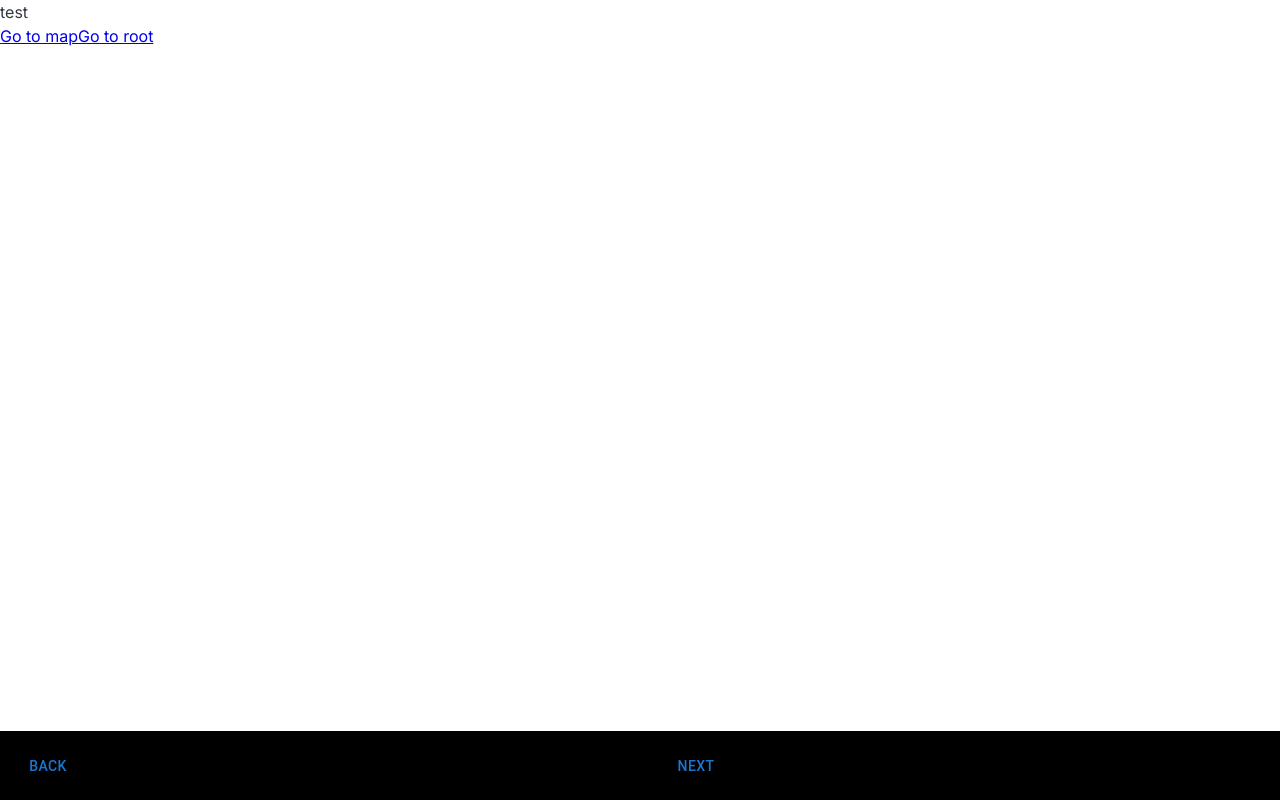
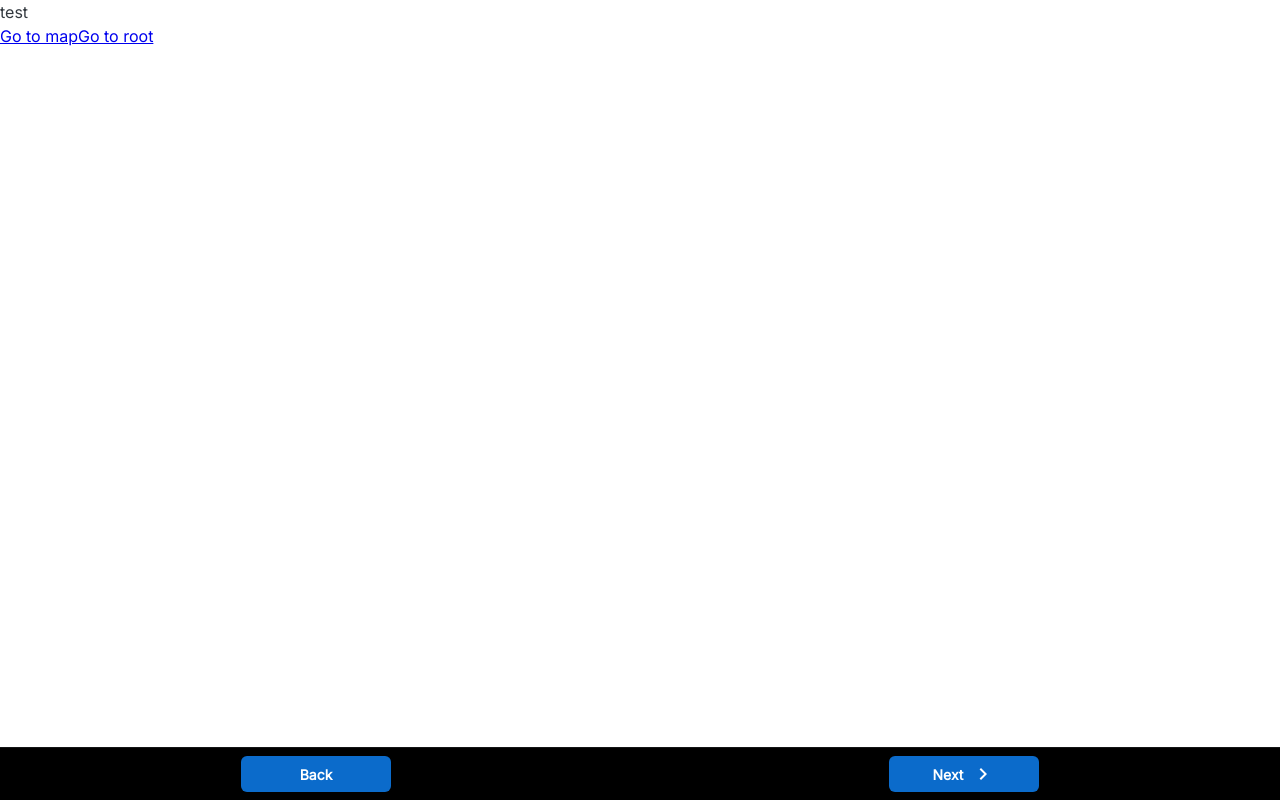
Before and after one commit to samutoljamo/Junction2024, a React (Vite) app in the folder pwa/: page /bottombar in a window 1280 px wide. Built offline with nearby package versions, Linux system fonts and the light colour scheme.

Commit message:
navbar graphics

```diff
--- a/pwa/src/routes/bottom-bar.tsx
+++ b/pwa/src/routes/bottom-bar.tsx
@@ -1,6 +1,8 @@
 import { useState } from 'react';
 import { useNavigate } from 'react-router-dom';
-import { Box, Button, Grid } from '@mui/material';
+import { Box, Button, Grid } from '@mui/joy';
+
+import KeyboardArrowRight from '@mui/icons-material/KeyboardArrowRight';
 
 export default function Bottombar() {
     const navigate = useNavigate();
@@ -41,18 +43,27 @@ export default function Bottombar() {
             }}
         >
             <Grid container spacing={2}>
-                <Grid item xs={6} alignItems="center" justifyContent="center">
+            <Grid item xs={6} container justifyContent="center" alignItems="center">
                     <Button
                         onClick={handlePreviousRoute} // Use the backward navigation here
-                        sx={{ margin: 2 }}
+                        variant="solid"
+                        sx={{
+                            margin: 2,
+                            minWidth: '150px', // Set minimum width here
+                        }}
                     >
                         Back
                     </Button>
                 </Grid>
-                <Grid item xs={6}>
+                <Grid item xs={6} container justifyContent="center" alignItems="center">
                     <Button
                         onClick={handleNextRoute}
-                        sx={{ margin: 2 }}
+                        variant="solid"
+                        endDecorator={<KeyboardArrowRight />}
+                        sx={{
+                            margin: 2,
+                            minWidth: '150px', // Set minimum width here
+                        }}
                     >
                         Next
                     </Button>
--- a/pwa/src/routes/root.tsx
+++ b/pwa/src/routes/root.tsx
@@ -34,7 +34,8 @@ export default function Root(){
       if(camera.current){
         setImage(camera.current.takePhoto())
       }
-    }}>Testing</Button>
+    }}>Testing
+    </Button>
     <img src={image} />
       <PWABadge />
     </Box>
```
